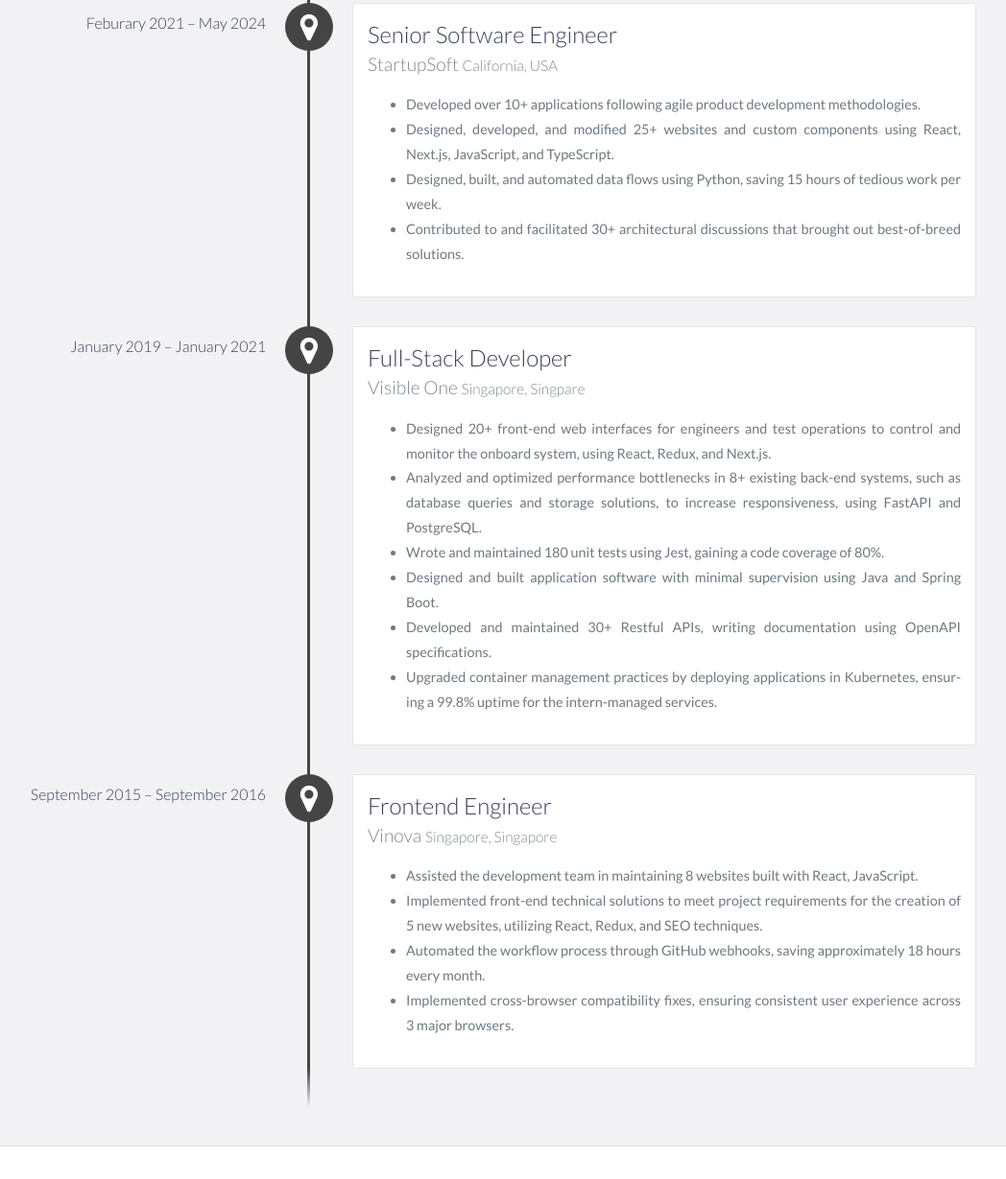
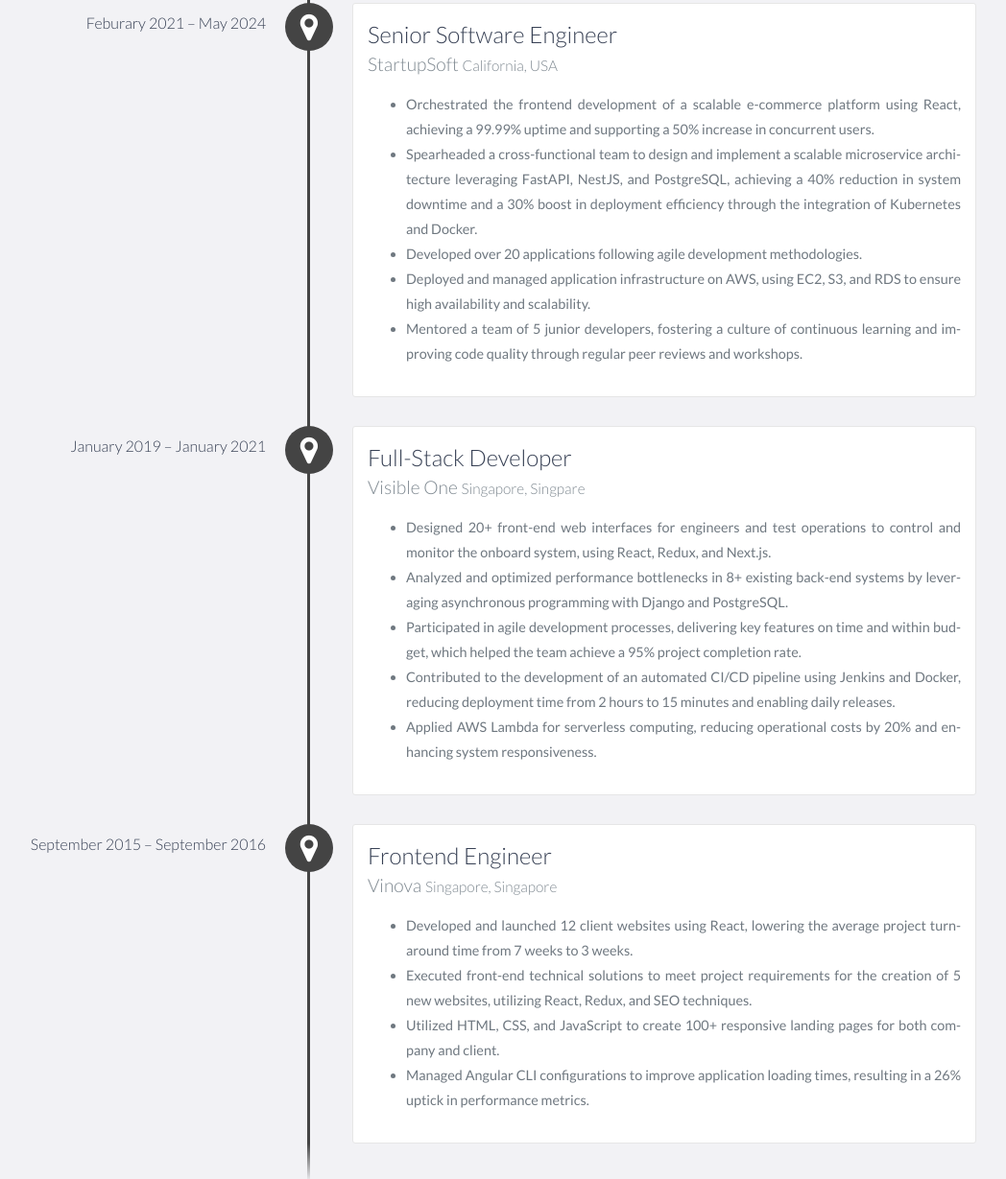
Before and after one commit to dev-guardian0/portfolio, a website: page index.html in a window 1280 px wide. Shown: the part 1629-2858 px from the top of the page at 96% size, without its empty margins (123-1171 px from the left). Drawn offline with nearby package versions, Linux system fonts and the light colour scheme.

Commit message:
feat: updated resume content

```diff
--- a/index.html
+++ b/index.html
@@ -88,9 +88,8 @@
                 <h3>Senior Full Stack Developer</h3>
                 <h4>Self-Employed <small>Remote, Brazil</small></h4>
                 <ul>
-                    <li>Developed a sports betting platform with Next.js, Nest.js, and FastAPI, reducing latency by 30% and boosting revenue by 15% through real-time data processing.</li>
-                    <li>Built scalable APIs in Node.js and Python, integrating AI models to deliver an MVP that secured $1M in seed funding.</li>
-                    <li>Designed responsive frontends with Next.js, improving load speed by 40% and increasing user satisfaction for MVPs and eCommerce platforms.</li>
+                    <li>Led the development of a sports betting odds platform from scratch using React, NextJS and PostgreSQL with Timescale DB, handling over 10,000 data points per minute improving real-time analytics, and reducing page load times by 45% through SSR.</li>
+                    <li>Designed and executed backend APIs to seamlessly integrate an AI model using Python and Django, resulting in a 30% improvement in predictive accuracy and optimizing decision-making processes for the platform.</li>
                     <li>Streamlined DevOps using Docker, Kubernetes, and CI/CD pipelines, cutting deployment time by 50% and enhancing scalability.</li>
                 </ul>
             </div>
@@ -99,10 +98,11 @@
                 <h3>Senior Software Engineer</h3>
                 <h4>StartupSoft <small>California, USA</small></h4>
                 <ul>
-                    <li>Developed over 10+ applications following agile product development methodologies.</li>
-                    <li>Designed, developed, and modified 25+ websites and custom components using React, Next.js, JavaScript, and TypeScript.</li>
-                    <li>Designed, built, and automated data flows using Python, saving 15 hours of tedious work per week.</li>
-                    <li>Contributed to and facilitated 30+ architectural discussions that brought out best-of-breed solutions.</li>
+                    <li>Orchestrated the frontend development of a scalable e-commerce platform using React, achieving a 99.99% uptime and supporting a 50% increase in concurrent users.</li>
+                    <li>Spearheaded a cross-functional team to design and implement a scalable microservice architecture leveraging FastAPI, NestJS, and PostgreSQL, achieving a 40% reduction in system downtime and a 30% boost in deployment efficiency through the integration of Kubernetes and Docker.</li>
+                    <li>Developed over 20 applications following agile development methodologies.</li>
+                    <li>Deployed and managed application infrastructure on AWS, using EC2, S3, and RDS to ensure high availability and scalability.</li>
+                    <li>Mentored a team of 5 junior developers, fostering a culture of continuous learning and improving code quality through regular peer reviews and workshops.</li>
                 </ul>
             </div>
 
@@ -111,11 +111,10 @@
                 <h4>Visible One <small>Singapore, Singpare</small></h4>
                 <ul>
                     <li>Designed 20+ front-end web interfaces for engineers and test operations to control and monitor the onboard system, using React, Redux, and Next.js.</li>
-                    <li>Analyzed and optimized performance bottlenecks in 8+ existing back-end systems, such as database queries and storage solutions, to increase responsiveness, using FastAPI and PostgreSQL.</li>
-                    <li>Wrote and maintained 180 unit tests using Jest, gaining a code coverage of 80%.</li>
-                    <li>Designed and built application software with minimal supervision using Java and Spring Boot.</li>
-                    <li>Developed and maintained 30+ Restful APIs, writing documentation using OpenAPI specifications.</li>
-                    <li>Upgraded container management practices by deploying applications in Kubernetes, ensuring a 99.8% uptime for the intern-managed services.</li>
+                    <li>Analyzed and optimized performance bottlenecks in 8+ existing back-end systems by leveraging asynchronous programming with Django and PostgreSQL.</li>
+                    <li>Participated in agile development processes, delivering key features on time and within budget, which helped the team achieve a 95% project completion rate.</li>
+                    <li>Contributed to the development of an automated CI/CD pipeline using Jenkins and Docker, reducing deployment time from 2 hours to 15 minutes and enabling daily releases.</li>
+                    <li>Applied AWS Lambda for serverless computing, reducing operational costs by 20% and enhancing system responsiveness.</li>
                 </ul>
             </div>
 
@@ -123,10 +122,10 @@
                 <h3>Frontend Engineer</h3>
                 <h4>Vinova <small>Singapore, Singapore</small></h4>
                 <ul>
-                    <li>Assisted the development team in maintaining 8 websites built with React, JavaScript.</li>
-                    <li>Implemented front-end technical solutions to meet project requirements for the creation of 5 new websites, utilizing React, Redux, and SEO techniques.</li>
-                    <li>Automated the workflow process through GitHub webhooks, saving approximately 18 hours every month.</li>
-                    <li>Implemented cross-browser compatibility fixes, ensuring consistent user experience across 3 major browsers.</li>
+                    <li>Developed and launched 12 client websites using React, lowering the average project turnaround time from 7 weeks to 3 weeks.</li>
+                    <li>Executed front-end technical solutions to meet project requirements for the creation of 5 new websites, utilizing React, Redux, and SEO techniques.</li>
+                    <li>Utilized HTML, CSS, and JavaScript to create 100+ responsive landing pages for both company and client.</li>
+                    <li>Managed Angular CLI configurations to improve application loading times, resulting in a 26% uptick in performance metrics.</li>
                 </ul>
             </div>
         </div>
```
Also changed, not shown: 1 other file.
